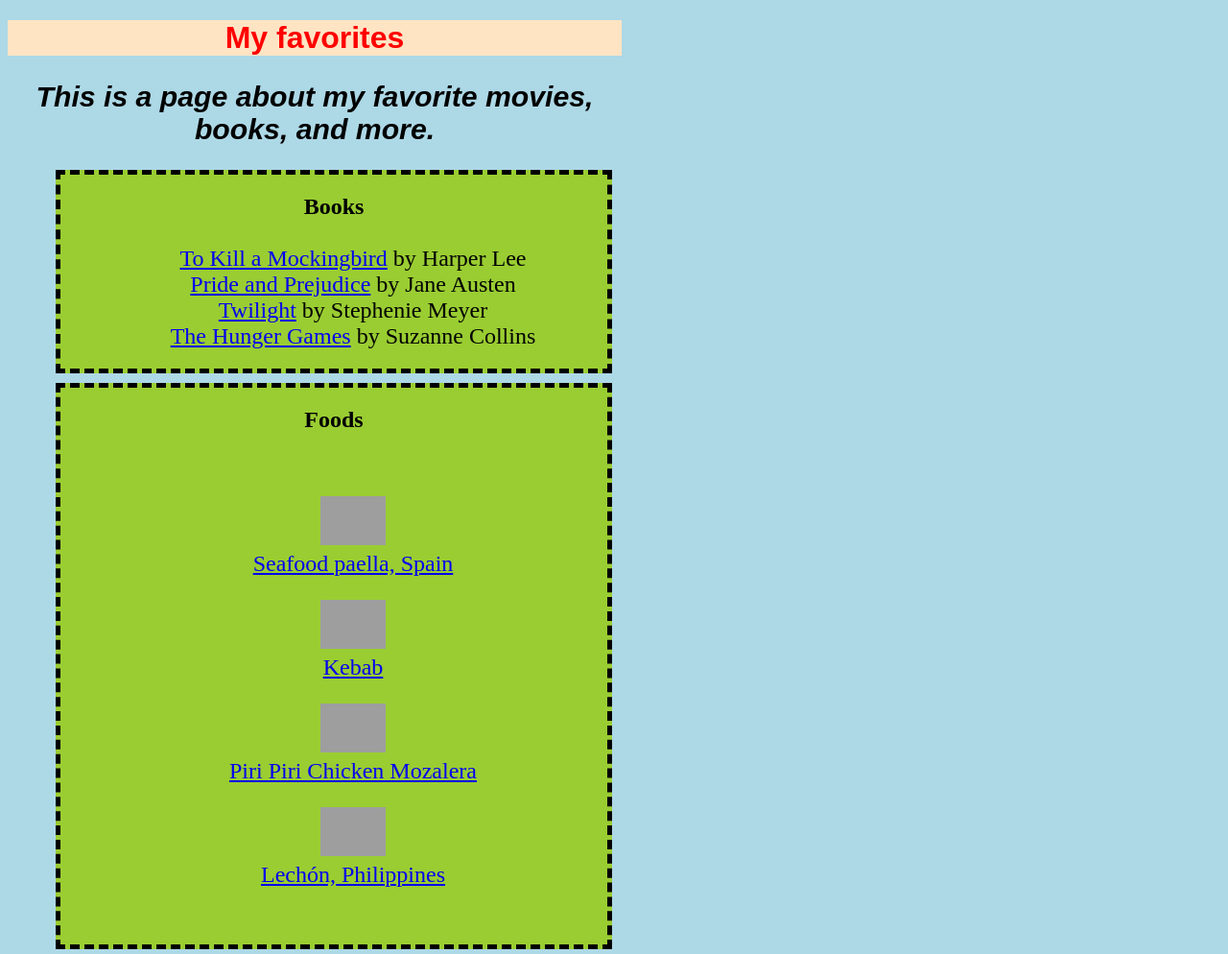
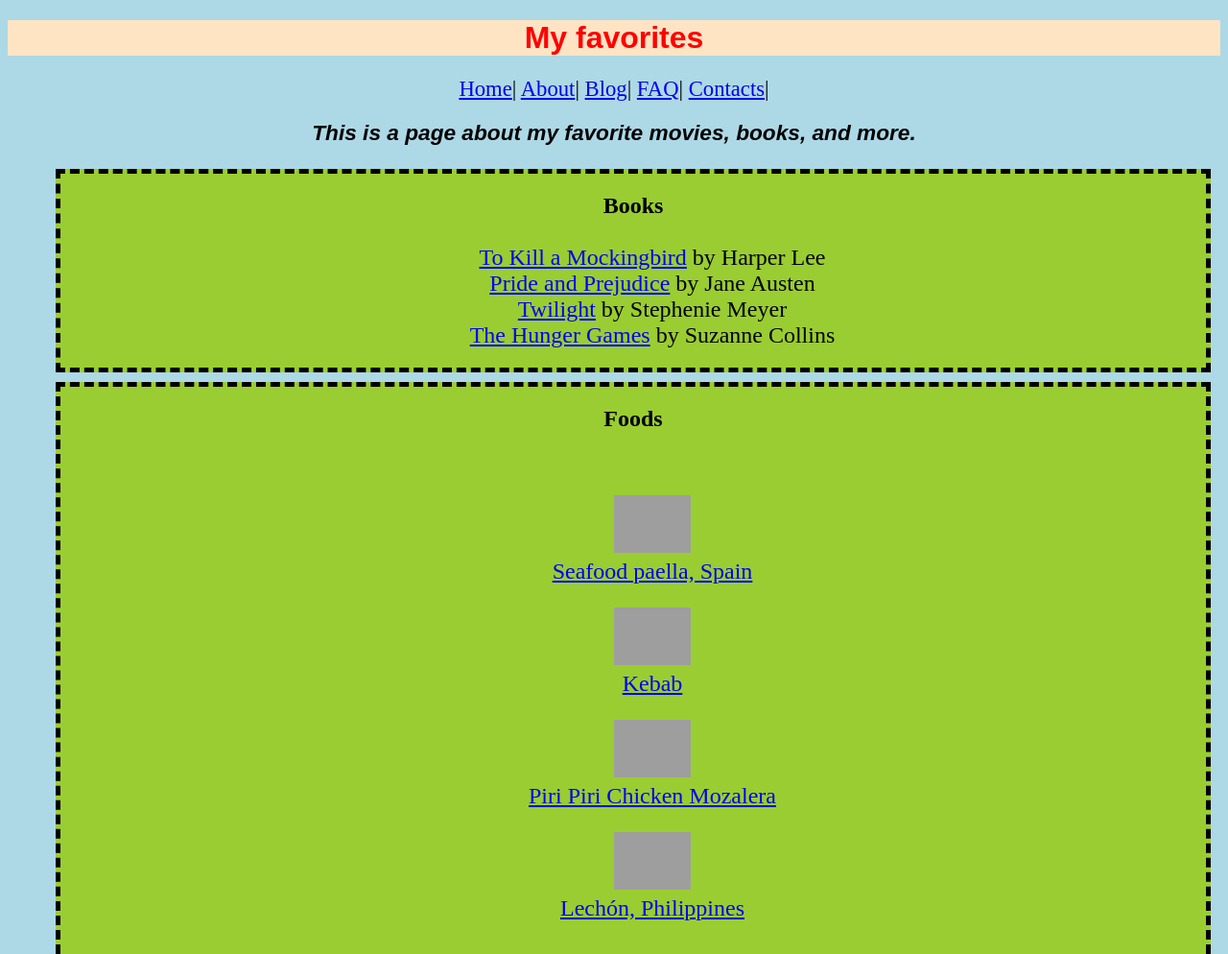
Before and after one commit to ConstantinNshuti/HTML5_CSS3, a plain HTML site: page Block4/myFirst.html in a window 1280 px wide. Shown: the top 994 px of the page at 96% size. Drawn offline with Linux system fonts and the light colour scheme; grey boxes are pictures that could not be loaded.

Commit message:
fastEnd commit

```diff
--- a/Block4/myFirst.css
+++ b/Block4/myFirst.css
@@ -1,19 +1,24 @@
 body {
-  max-width: 50%;
-  height: 50%;
+  max-width: 100%;
+  height: 100%;
   background-color: lightblue;
 
+}
+nav {
+  text-align: center;
+  font-size: 6mm;
 }
 h1 {
     color: red;
     background-color: bisque;
     font-family: sans-serif;
     text-align: center;
+
 }
 h2 {
   font-family: sans-serif;
     text-align: center;
-    font-size: 8mm;
+    font-size: 6mm;
 }
 ul {
 
@@ -27,9 +32,7 @@ li {
     margin: 0px 20px;
     text-align: center;
   }
-  ol {
-    text-align: left;
-  }
+
 .city {
   background-color: yellowgreen;
   color: white;
@@ -38,15 +41,21 @@ li {
   margin: 10px;
   padding: 20px;
   display: block;
+  text-align: center;
 }
 
 #div {
     width: auto;
-    text-align: left;
+    text-align: center;
     padding: 15px;
+    display: inline-block;
     }
 #img {
     max-width: 20%;
     height: 20%;
 
     }
+    footer {
+      text-align: center;
+      font-size: 8mm;
+    }
--- a/Block4/myFirst.html
+++ b/Block4/myFirst.html
@@ -9,6 +9,17 @@
 
     </head>
     <body>
+        <section>
+            <nav>
+
+                    <a href="#">Home</a>|
+                    <a href="#">About</a>|
+                    <a href="#">Blog</a>|
+                    <a href="#">FAQ</a>|
+                    <a href="#">Contacts</a>|
+
+            </nav>
+        </section>
 
         <h2><strong><em>This is a page about my favorite movies, books, and more.</em></strong> </h2>
             <ul>
@@ -34,7 +45,7 @@
                         titel="Image">
 
                         <figcaption> <a href="https://edition.cnn.com/travel/article/world-best-food-dishes/index.html?gallery=0">Seafood paella, Spain</a></figcaption>
-                        </figure>
+                        </figure></li>
 
                     <li><figure>
                         <img id="img" src="https://dynaimage.cdn.cnn.com/cnn/q_auto,w_900,c_fill,g_auto,h_506,ar_16:9/http%3A%2F%2Fcdn.cnn.com%2Fcnnnext%2Fdam%2Fassets%2F170913132455-kebab.jpg"
@@ -85,4 +96,5 @@
 
     </div>
     </body>
+    <footer>@Copyright Constanttin Nshuti</footer>
 </html>
```
